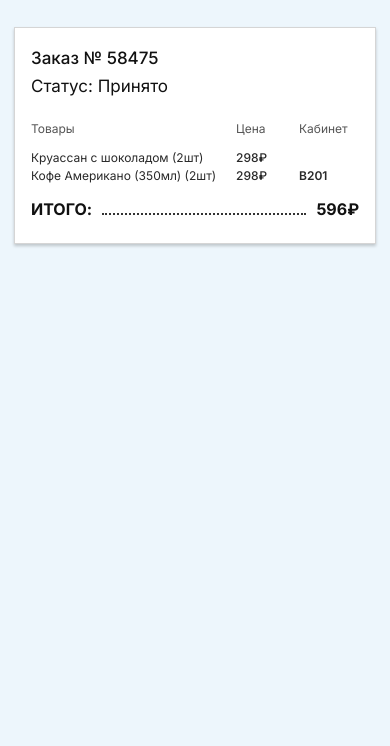
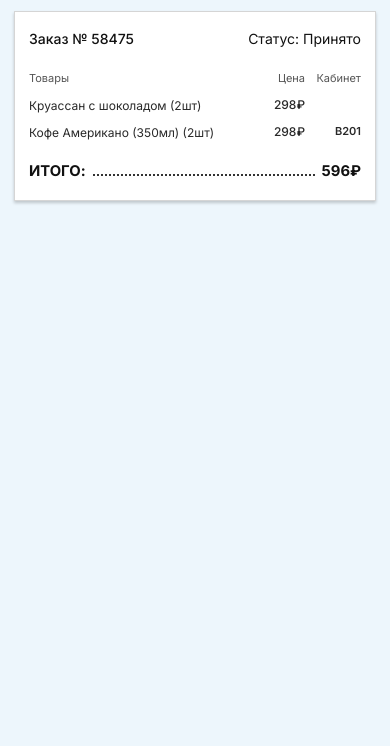
Before and after one commit to Rezzhwxc/buffet-npk, a plain HTML site: page pages/orders.html in a window 390 px wide. Shown: the part 98-844 px from the top of the page. Drawn offline with Linux system fonts and the light colour scheme.

Commit message:
Адаптив страницы Заказов

```diff
--- a/styles/orders.css
+++ b/styles/orders.css
@@ -29,7 +29,7 @@
 }
 
 .orders-back:hover {
-    color: #3bbd92;
+    color: #3759c0;
 }
 
 .orders-list {
@@ -114,33 +114,165 @@
     border-bottom: 2px dotted #333;
 }
 
-/* Адаптив */
-@media (max-width: 600px) {
+/* АДАПТИВ*/
+/* Планшеты*/
+
+@media (max-width: 900px) {
     .orders-page {
-        padding-top: 28px;
-    }
-
-    .orders-header {
-        margin-bottom: 30px;
+        padding-top: 32px;
     }
 
     .order-card {
-        padding: 20px 16px 24px;
+        padding: 22px 24px 28px;
     }
 
     .order-card-header {
-        grid-template-columns: 1fr;
-        gap: 8px;
+        grid-template-columns: 1fr auto;
+        gap: 12px;
     }
 
     .order-table-header,
     .order-item {
-        grid-template-columns: minmax(0, 1.5fr) 55px 60px;
+        grid-template-columns: minmax(0, 1fr) 65px 65px;
+        gap: 12px;
+    }
+}
+
+/* Моб. устройства */
+
+@media (max-width: 600px) {
+
+    .orders-page {
+        padding-top: 24px;
+        padding-bottom: 35px;
+    }
+
+    .container {
+        padding-left: 14px;
+        padding-right: 14px;
+    }
+
+    /* Заголовок страницы */
+
+    .orders-title {
+        font-size: 27px;
+    }
+
+    .orders-back {
+        font-size: 14px;
+    }
+
+    .orders-header {
+        margin-bottom: 26px;
+    }
+
+    /* Карточка заказа */
+
+    .order-card {
+        padding: 18px 14px 20px;
+    }
+
+    .order-card-header {
+        display: flex;
+        justify-content: space-between;
+        align-items: center;
+        flex-wrap: wrap;
         gap: 8px;
+        margin-bottom: 24px;
+    }
+
+    .order-card-header h2,
+    .order-card-header p {
+        font-size: 14px;
+    }
+
+    .order-card-header p {
+        text-align: right;
+    }
+
+    /* Таблица товаров */
+
+    .order-table {
+        font-size: 12px;
+    }
+
+    .order-table-header,
+    .order-item {
+        grid-template-columns: minmax(0, 1fr) 52px 50px;
+        gap: 6px;
+    }
+
+    .order-table-header {
+        font-size: 11px;
+        margin-bottom: 12px;
+    }
+
+    .order-item {
+        font-size: 12px;
+        margin-bottom: 9px;
+        align-items: start;
     }
 
     .order-item span:first-child {
+        min-width: 0;
         overflow-wrap: anywhere;
+        line-height: 1.5;
+    }
+
+    .order-item span:nth-child(2) {
+        text-align: right;
+        white-space: nowrap;
+    }
+
+    .order-table-header span:nth-child(2),
+    .order-table-header span:nth-child(3),
+    .order-item span:nth-child(3) {
+        text-align: right;
+    }
+
+    .order-cabinet {
+        font-size: 11px;
+    }
+
+    /* Итоговая сумма */
+
+    .order-total {
+        gap: 7px;
+        margin-top: 20px;
+        font-size: clamp(13px, 3.8vw, 16px);
+    }
+
+    .order-total strong {
+        white-space: nowrap;
+    }
+
+    .order-total-line {
+        min-width: 10px;
+    }
+}
+
+
+/* Узкие экраны */
+
+@media (max-width: 350px) {
+
+    .order-card {
+        padding: 16px 10px 18px;
+    }
+
+    .order-table-header,
+    .order-item {
+        grid-template-columns: minmax(0, 1fr) 46px 44px;
+        gap: 5px;
+    }
+
+    .order-item {
+        font-size: 11px;
+    }
+
+    .order-total {
+        gap: 5px;
+        font-size: 12px;
     }
 }
 
```
